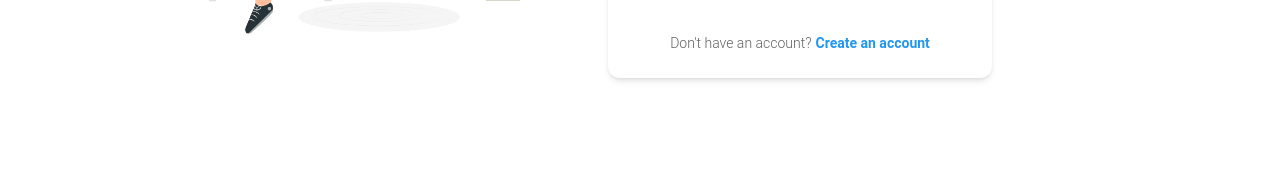
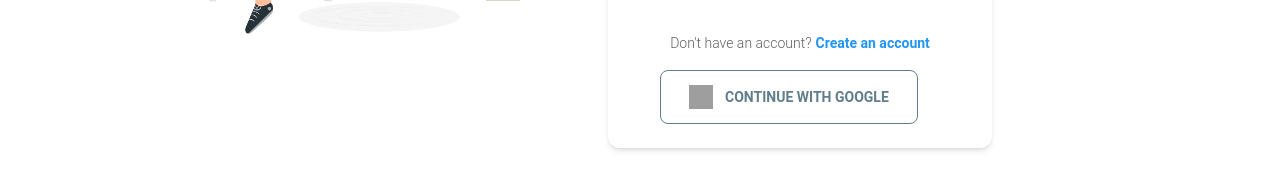
Before and after one commit to asifhossain3131/lingua-adventure-client, a React (Vite) app: page /login in a window 1280 px wide. Shown: the part 517-691 px from the top of the page. Built offline with nearby package versions, Linux system fonts and the light colour scheme; no server answers; grey boxes are pictures that could not be loaded.

Commit message:
social login added

```diff
--- /dev/null
+++ b/src/components/social logins/GoogleLogin.jsx
@@ -0,0 +1,41 @@
+import React, { useContext } from 'react';
+import { AuthContext } from '../../providers/AuthProvider';
+import axios from 'axios';
+import { useLocation, useNavigate } from 'react-router-dom';
+import { Button } from '@material-tailwind/react';
+
+const GoogleLogin = () => {
+    const{googleLogin}=useContext(AuthContext)
+    const location=useLocation()
+    const navigate=useNavigate()
+
+    const target = location.state?.from?.pathname || "/"
+
+    const googleSignIn=()=>{
+        googleLogin()
+        .then(res=>{
+            const user=res.user
+            const loggedUser={name:user.displayName, email:user.email}
+            axios.post(`${import.meta.env.VITE_SERVER_URL}/users`, loggedUser)
+            .then(response=>{
+               navigate(target)
+            })
+        })
+    }
+    return (
+        <>
+              <Button
+      onClick={googleSignIn}
+        size="lg"
+        variant="outlined"
+        color="blue-gray"
+        className="flex items-center gap-3"
+      >
+        <img src="https://i.ibb.co/NsqTH0Y/google-icon.png" alt="metamask" className="h-6 w-6" />
+        Continue with Google
+      </Button>
+        </>
+    );
+};
+
+export default GoogleLogin;
--- a/src/pages/public/classes/Classes.jsx
+++ b/src/pages/public/classes/Classes.jsx
@@ -37,12 +37,12 @@ const Classes = () => {
 
     useEffect(() => {
         async function fetchData() {
-            const response = await axios.get(`http://localhost:5000/classes?page=${currentPage}&limit=${6}&sort=${0}`);
+            const response = await axios.get(`http://localhost:5000/classes?page=${currentPage}&limit=${6}&sort=${0}`)
             setClasses(response.data);
         }
         fetchData();
     }, [currentPage]);
-
+  console.log(currentPage)
     return (
   <div className='mb-20'>
           <div className='bg-purple-500 bg-opacity-50 flex p-3 items-center justify-between'>
--- a/src/pages/public/users/Login.jsx
+++ b/src/pages/public/users/Login.jsx
@@ -16,6 +16,7 @@ import { useForm } from "react-hook-form";
 import { Link, useLocation, useNavigate } from "react-router-dom";
 import { AuthContext } from "../../../providers/AuthProvider";
 import { toast } from "react-hot-toast";
+import GoogleLogin from "../../../components/social logins/GoogleLogin";
 
 const Login = () => {
     const { register, handleSubmit, reset, formState: { errors } } = useForm()
@@ -38,6 +39,13 @@ const Login = () => {
         .catch(err=>{
           setError('User not found!')
         })
+    }
+
+    const googleSignIn=()=>{
+    googleLogin()
+    .then(res=>{
+
+    })
     }
     return (
         <div className="my-20 w-9/12 flex flex-col lg:flex-row mx-auto gap-12">
@@ -84,6 +92,9 @@ const Login = () => {
            <Link to='/register'> Create an account</Link>
           </Typography>
         </Typography>
+      <div className="text-center mx-auto mt-4 w-10/12">
+     <GoogleLogin></GoogleLogin>
+      </div>
       </CardFooter>
     </Card>
         </div>
```
